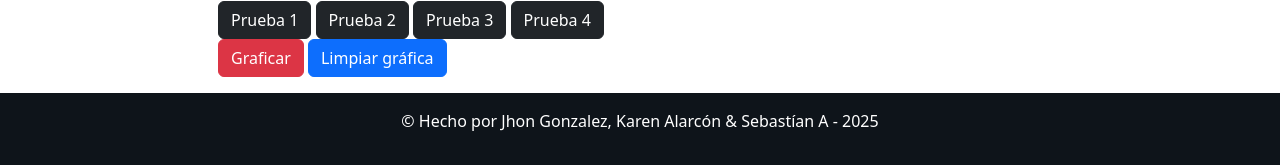
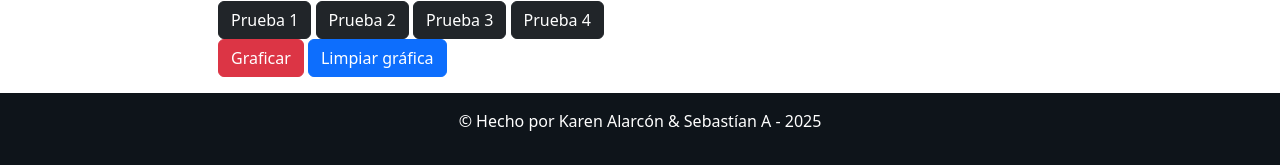
Before and after one commit to Jhonxy123/Graficador_Ondas, a Flask app: page / in a window 1280 px wide. Shown: the part 1341-1506 px from the top of the page. Run offline with Flask 3, Linux system fonts and the light colour scheme.

Commit message:
Update index.html
Change editors

```diff
--- a/templates/index.html
+++ b/templates/index.html
@@ -158,7 +158,7 @@
   </div>
 
   <footer>
-    <p>© Hecho por Jhon Gonzalez, Karen Alarcón &amp; Sebastían A - 2025</p>
+    <p>© Hecho por Karen Alarcón &amp; Sebastían A - 2025</p>
   </footer>
 
   <script src="app.js"></script>
```
